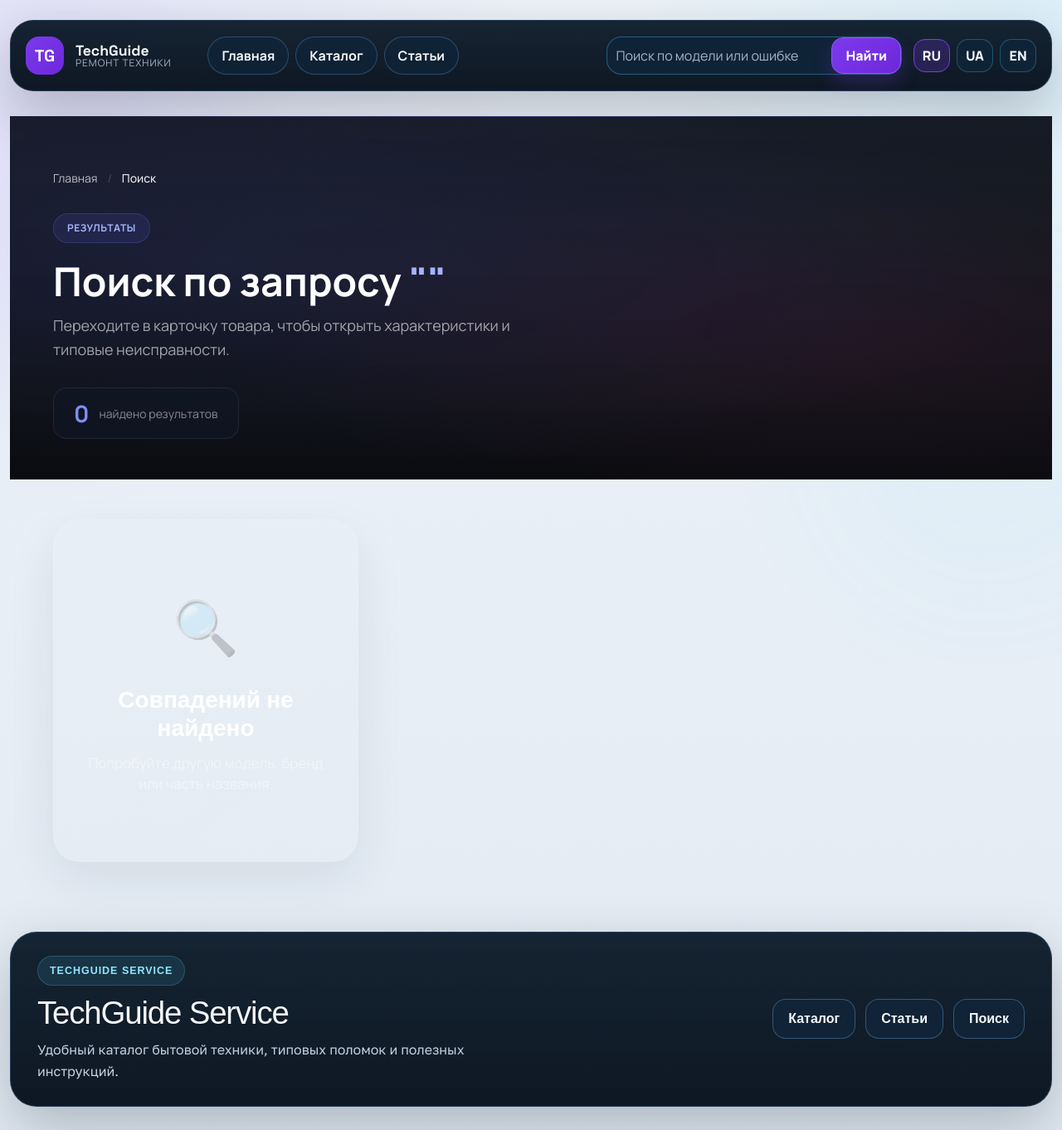
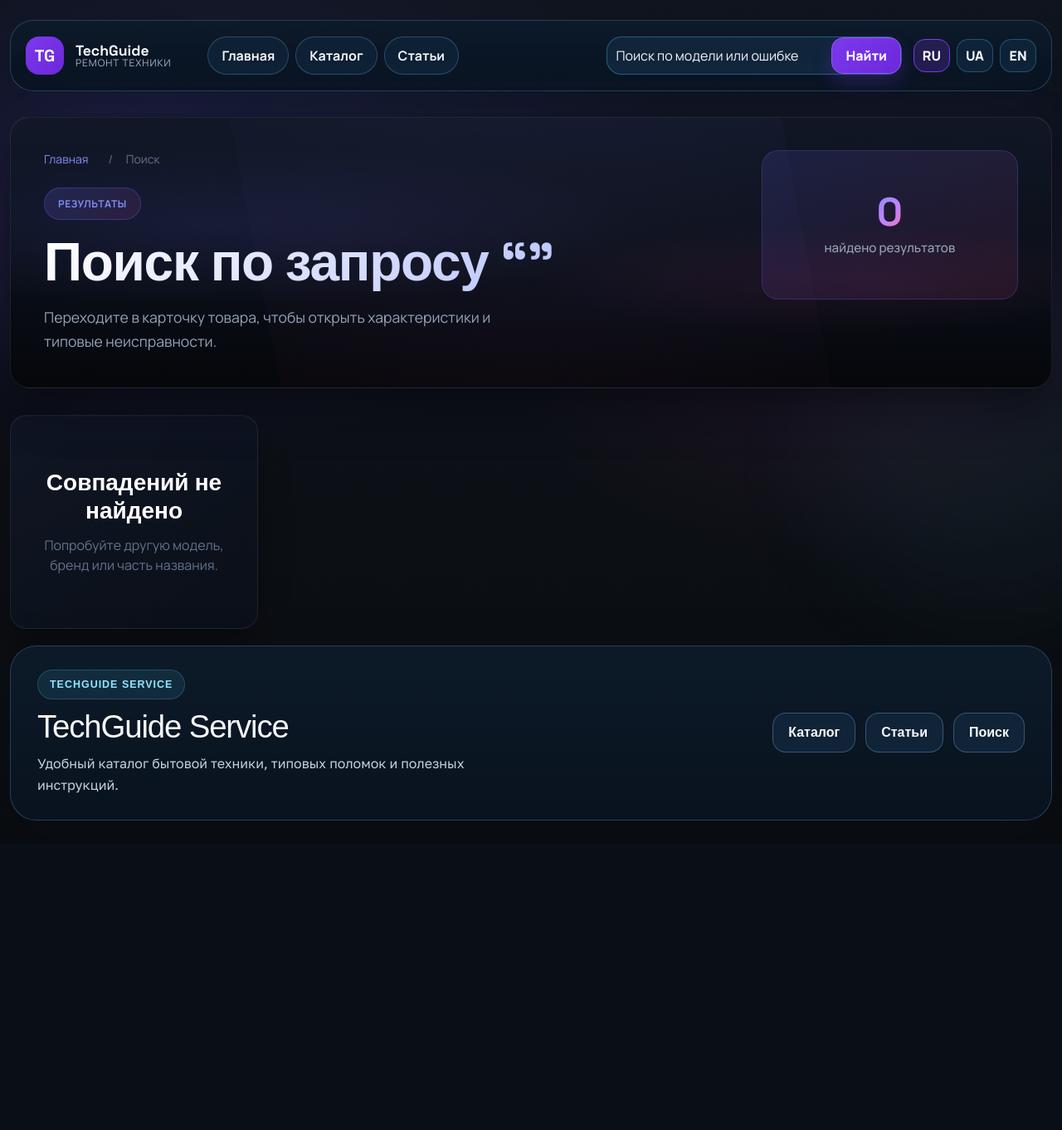
Before and after one commit to StanislavPashchenko/tech, a Django app: page /ru/search/ in a window 1280 px wide. Shown: the whole page at 83% size. After the commit the page ends 989 px from the top, so only its background shows below. Run offline with Django 5.2, Linux system fonts and the light colour scheme; parts of the project's set-up code (start-up, migrations or seed data) failed here and were passed over; some web fonts are replaced.

Commit message:
update design

```diff
--- a/catalog/static/catalog/section-new.css
+++ b/catalog/static/catalog/section-new.css
@@ -1149,3 +1149,9 @@
     flex-wrap: wrap;
   }
 }
+
+body.search-dark .site-main {
+  background: radial-gradient(ellipse 80% 60% at 20% 20%, rgba(99, 102, 241, 0.12) 0%, transparent 55%),
+    radial-gradient(ellipse 60% 50% at 80% 40%, rgba(236, 72, 153, 0.08) 0%, transparent 55%),
+    linear-gradient(180deg, rgba(11, 16, 26, 0.98) 0%, rgba(5, 7, 10, 0.98) 100%);
+}
--- a/catalog/static/catalog/site.css
+++ b/catalog/static/catalog/site.css
@@ -78,10 +78,26 @@ img { display: block; max-width: 100%; }
 }
 
 .site-search {
-    display: flex; align-items: center; gap: 10px; background: rgba(17, 37, 58, 0.92); border: 1px solid rgba(79, 209, 255, 0.34);
+    display: flex; align-items: center; gap: 10px; background: #11253a; border: 1px solid rgba(79, 209, 255, 0.34);
     border-radius: 18px; padding: 0px; margin-right: 14px;
 }
-.site-search input { width: 260px; border: 0; outline: 0; background: transparent; padding: 6px 10px; color: var(--home-text); }
+.site-search input {
+    width: 260px; border: 0; outline: 0; background: transparent; padding: 6px 10px;
+    color: #f5f7fa !important; -webkit-text-fill-color: #f5f7fa; caret-color: #f5f7fa;
+}
+.site-search input:-webkit-autofill,
+.site-search input:-webkit-autofill:hover,
+.site-search input:-webkit-autofill:focus {
+    -webkit-text-fill-color: #f5f7fa;
+    caret-color: #f5f7fa;
+    box-shadow: 0 0 0 1000px rgba(17, 37, 58, 0.92) inset;
+    transition: background-color 9999s ease-out;
+}
+.site-search input:autofill {
+    color: #f5f7fa;
+    caret-color: #f5f7fa;
+    box-shadow: 0 0 0 1000px rgba(17, 37, 58, 0.92) inset;
+}
 .site-search input::placeholder { color: #a7b4c7; opacity: 1; }
 .site-search button {
     border: 1px solid #8b5cf6; border-radius: 14px; background: linear-gradient(135deg, #7c3aed 0%, #6d28d9 100%); color: #fff; font-weight: 800; padding: 9px 16px;
--- a/catalog/templates/catalog/search_results.html
+++ b/catalog/templates/catalog/search_results.html
@@ -7,35 +7,40 @@
 
 {% block meta_robots %}noindex,follow{% endblock %}
 
+{% block body_class %}site-shell search-dark{% endblock %}
+
 {% block extra_css %}
-<link rel="stylesheet" href="{% static 'catalog/search-new.css' %}">
+<link rel="stylesheet" href="{% static 'catalog/section-new.css' %}">
+<style>
+body.search-dark {
+  background: radial-gradient(ellipse 80% 60% at 20% 20%, rgba(99, 102, 241, 0.12) 0%, transparent 55%),
+    radial-gradient(ellipse 60% 50% at 80% 40%, rgba(236, 72, 153, 0.08) 0%, transparent 55%),
+    linear-gradient(180deg, rgba(11, 16, 26, 0.98) 0%, rgba(5, 7, 10, 0.98) 100%) !important;
+}
+body.search-dark .site-main {
+  background: transparent !important;
+}
+</style>
 {% endblock %}
 
 {% block content %}
-<!-- Search Hero Section -->
-<section class="search-hero">
-    <div class="container">
-        <!-- Breadcrumb -->
-        <nav class="search-breadcrumb" aria-label="breadcrumb">
-            <a href="{% url 'index_lang' lang %}">
-                {% if lang == 'ru' %}Главная{% elif lang == 'ua' %}Головна{% else %}Home{% endif %}
-            </a>
-            <span class="search-breadcrumb-separator">/</span>
-            <span class="search-breadcrumb-current">
-                {% if lang == 'ru' %}Поиск{% elif lang == 'ua' %}Пошук{% else %}Search{% endif %}
-            </span>
+<section class="section-hero">
+    <div>
+        <nav aria-label="breadcrumb">
+            <ol class="breadcrumb site-breadcrumb">
+                <li class="breadcrumb-item">
+                    <a href="{% url 'index_lang' lang %}">{% if lang == 'ru' %}Главная{% elif lang == 'ua' %}Головна{% else %}Home{% endif %}</a>
+                </li>
+                <li class="breadcrumb-item active" aria-current="page">{% if lang == 'ru' %}Поиск{% elif lang == 'ua' %}Пошук{% else %}Search{% endif %}</li>
+            </ol>
         </nav>
 
-        <!-- Header Content -->
-        <div class="search-header">
-            <div class="search-eyebrow">
-                <span>{% if lang == 'ru' %}Результаты{% elif lang == 'ua' %}Результати{% else %}Results{% endif %}</span>
-            </div>
-            <h1 class="search-title">
+        <span class="eyebrow">{% if lang == 'ru' %}Результаты{% elif lang == 'ua' %}Результати{% else %}Results{% endif %}</span>
+        <h1>
             {% if lang == 'ru' %}Поиск по запросу{% elif lang == 'ua' %}Пошук за запитом{% else %}Search for{% endif %}
-                <span class="search-title-query">"{{ query }}"</span>
+            “{{ query }}”
         </h1>
-            <p class="search-description">
+        <p>
             {% if lang == 'ru' %}
                 Переходите в карточку товара, чтобы открыть характеристики и типовые неисправности.
             {% elif lang == 'ua' %}
@@ -45,50 +50,40 @@
             {% endif %}
         </p>
     </div>
-
-        <!-- Stats -->
-        <div class="search-stats">
-            <span class="search-stats-count">{{ products_count }}</span>
-            <span class="search-stats-label">
-                {% if lang == 'ru' %}найдено результатов{% elif lang == 'ua' %}знайдено результатів{% else %}results found{% endif %}
-            </span>
-        </div>
+    <div class="section-summary-card">
+        <strong>{{ products_count }}</strong>
+        <span>{% if lang == 'ru' %}найдено результатов{% elif lang == 'ua' %}знайдено результатів{% else %}results found{% endif %}</span>
     </div>
 </section>
 
-<!-- Search Results -->
-<section class="search-results">
-    <div class="container">
-        <div class="products-grid">
+<section>
+    <div class="product-grid">
         {% for product in products %}
         <article class="product-card">
-                <div class="product-card-media">
+            <div class="product-media">
                 {% if product.images %}
                 <img src="{{ product.images.0 }}" alt="{{ product.name }}" loading="lazy">
                 {% else %}
-                    <div class="product-card-placeholder">{{ product.brand_name }}</div>
+                <div class="product-media-placeholder">{{ product.brand_name }}</div>
                 {% endif %}
             </div>
             <div class="product-card-body">
                 <div class="product-card-meta">
                     <span class="product-badge">{{ product.brand_name }}</span>
-                        <span class="product-badge product-badge-secondary">
+                    <span class="product-badge product-badge-soft">
                         {% if lang == 'ru' %}{{ product.category.name_ru }}{% elif lang == 'ua' %}{{ product.category.name_ua }}{% else %}{{ product.category.name_en }}{% endif %}
                     </span>
                 </div>
-                    <h3 class="product-card-title">{{ product.name }}</h3>
-                    <p class="product-card-description">{{ product.description|default:''|truncatewords:16 }}</p>
-                    <a class="product-card-link" href="{{ product.detail_url }}">
+                <h3>{{ product.name }}</h3>
+                <p>{{ product.description|default:''|truncatewords:24 }}</p>
+                <a class="product-link" href="{{ product.detail_url }}">
                     {% if lang == 'ru' %}Открыть карточку{% elif lang == 'ua' %}Відкрити картку{% else %}Open details{% endif %}
                 </a>
             </div>
         </article>
         {% empty %}
         <div class="empty-state">
-                <div class="empty-state-icon">🔍</div>
-                <h2>
-                    {% if lang == 'ru' %}Совпадений не найдено{% elif lang == 'ua' %}Збігів не знайдено{% else %}No matches found{% endif %}
-                </h2>
+            <h2>{% if lang == 'ru' %}Совпадений не найдено{% elif lang == 'ua' %}Збігів не знайдено{% else %}No matches found{% endif %}</h2>
             <p>
                 {% if lang == 'ru' %}
                     Попробуйте другую модель, бренд или часть названия.
@@ -101,12 +96,11 @@
         </div>
         {% endfor %}
     </div>
-    </div>
 </section>
 
 {% if products.has_other_pages %}
-<nav aria-label="Page navigation" class="search-pagination">
-    <ul class="pagination">
+<nav aria-label="Page navigation" class="site-pagination-wrap">
+    <ul class="pagination site-pagination">
         {% if products.has_previous %}
         <li class="page-item">
             <a class="page-link" href="?{% if pagination.query_string_without_page %}{{ pagination.query_string_without_page }}&{% endif %}page={{ products.previous_page_number }}">
--- a/catalog/views.py
+++ b/catalog/views.py
@@ -1049,7 +1049,7 @@ def products_index(request, lang='ru'):
     }
     catalog_content = _get_catalog_page_content(lang)
     context = {
-        'categories': categories,
+        'categories': categories[:9],
         'featured_articles': [],
         'metrics': raw_metrics,
         'catalog_content': catalog_content,
```
Also changed, not shown: catalog/static/catalog/home-new.css (+5 -2 lines), catalog/templates/catalog/home.html (+16 -7 lines). Lines whose indentation alone changed are shown as unchanged.
